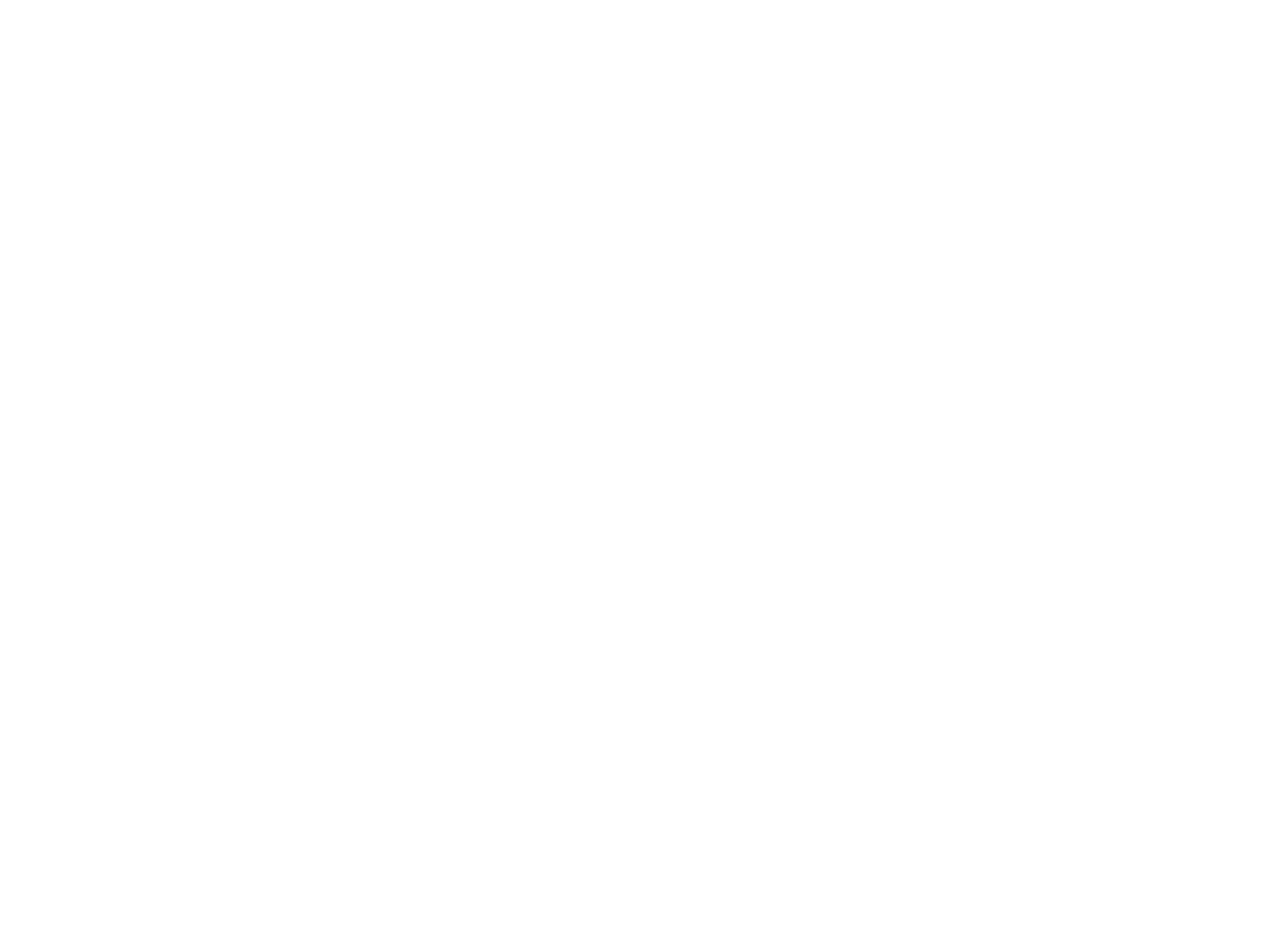
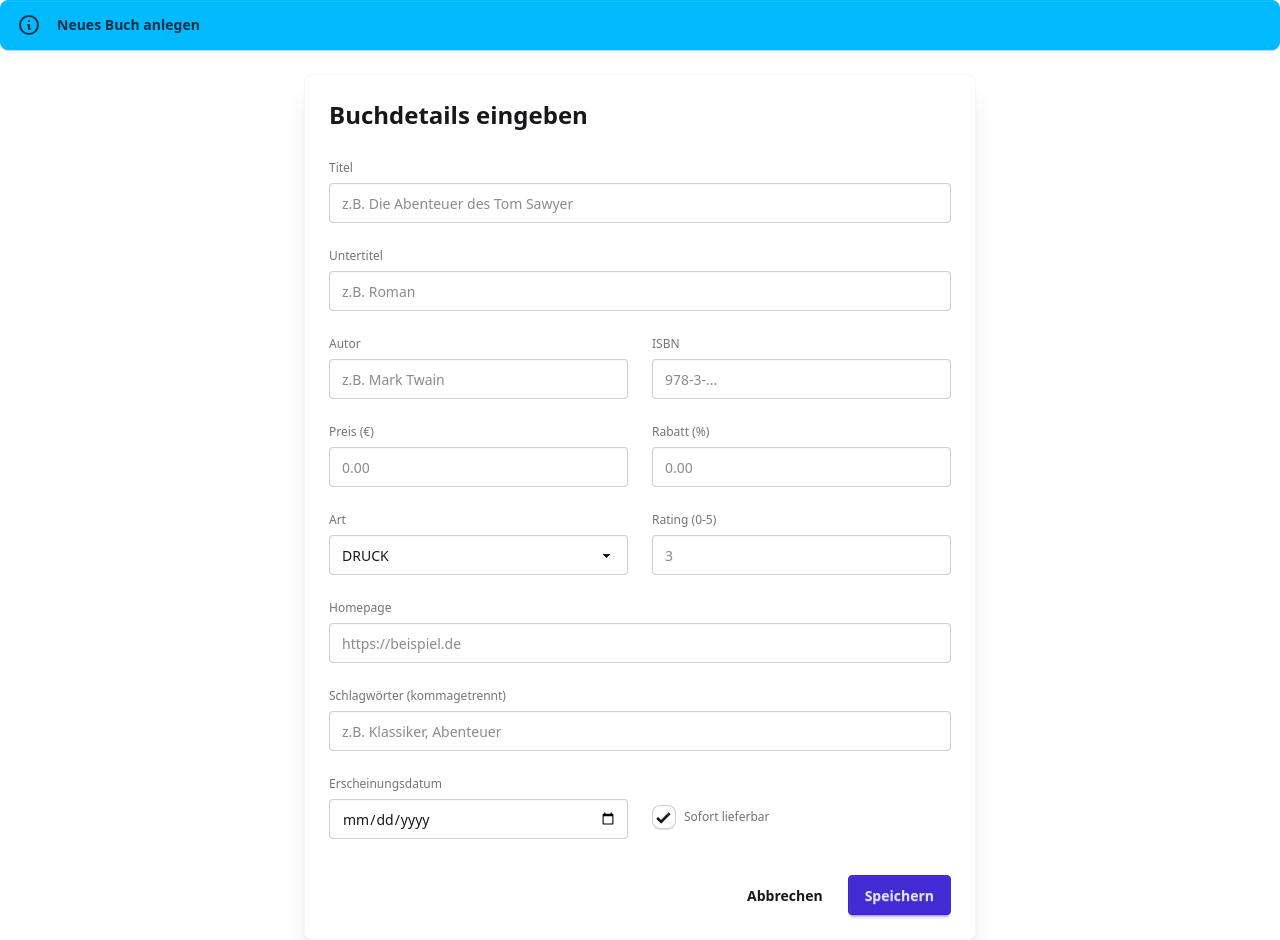
Before and after one commit to vabujl/buch-frontend, an Angular app: page /create in a window 1280 px wide. Before the commit this address led to /. Before the commit the page ends 800 px from the top, so only its background shows below. Built offline with nearby package versions, Linux system fonts and the light colour scheme.

Commit message:
refactor: Design angepasst und Komponente umbenannt

```diff
--- a/src/app/app.routes.ts
+++ b/src/app/app.routes.ts
@@ -1,9 +1,11 @@
 import { Routes } from '@angular/router';
 import { Search } from './search/search';
-import { Login } from './components/login/login'
+import { Login } from './components/login/login';
+import { Create } from './components/book-create/book-create';
 
 export const routes: Routes = [
   { path: 'login', component: Login },
   { path: 'search', component: Search },
-  { path: '', redirectTo: 'login', pathMatch: 'full',},
+  { path: 'create', component: Create },
+  { path: '', redirectTo: 'login', pathMatch: 'full' },
 ];
--- a/src/app/components/book-create/book-create.html
+++ b/src/app/components/book-create/book-create.html
@@ -1,35 +1,83 @@
-<div class="flex justify-center mt-10">
-  <div class="card bg-base-100 w-96 shadow-xl border border-base-200">
+<div class="space-y-6">
+  <div class="alert alert-info">
+    <svg xmlns="http://www.w3.org/2000/svg" fill="none" viewBox="0 0 24 24" class="stroke-current shrink-0 w-6 h-6"><path stroke-linecap="round" stroke-linejoin="round" stroke-width="2" d="M13 16h-1v-4h-1m1-4h.01M21 12a9 9 0 11-18 0 9 9 0 0118 0z"></path></svg>
+    <span class="font-semibold">Neues Buch anlegen</span>
+  </div>
+
+  <div class="card bg-base-100 w-full max-w-2xl mx-auto shadow-xl border border-base-200">
     <div class="card-body">
-      <h2 class="card-title text-2xl mb-4">Neues Buch anlegen</h2>
+      <h2 class="card-title text-2xl mb-4">Buchdetails eingeben</h2>
 
-      <form>
+      <form class="grid grid-cols-1 md:grid-cols-2 gap-x-6 gap-y-4">
+        <div class="fieldset md:col-span-2">
+          <label class="fieldset-label">Titel</label>
+          <input type="text" placeholder="z.B. Die Abenteuer des Tom Sawyer" class="input input-bordered w-full" />
+        </div>
+
+        <div class="fieldset md:col-span-2">
+          <label class="fieldset-label">Untertitel</label>
+          <input type="text" placeholder="z.B. Roman" class="input input-bordered w-full" />
+        </div>
 
         <div class="fieldset">
-          <label class="fieldset-label">Buchtitel</label>
-          <input type="text" placeholder="z.B. Harry Potter" class="input input-bordered w-full" />
+          <label class="fieldset-label">Autor</label>
+          <input type="text" placeholder="z.B. Mark Twain" class="input input-bordered w-full" />
         </div>
 
-        <div class="fieldset mt-4">
-          <label class="fieldset-label">Autor</label>
-          <input type="text" placeholder="z.B. J.K. Rowling" class="input input-bordered w-full" />
-        </div>
-
-        <div class="fieldset mt-4">
+        <div class="fieldset">
           <label class="fieldset-label">ISBN</label>
           <input type="text" placeholder="978-3-..." class="input input-bordered w-full" />
         </div>
 
-        <div class="fieldset mt-4">
+        <div class="fieldset">
           <label class="fieldset-label">Preis (€)</label>
-          <input type="number" placeholder="0.00" class="input input-bordered w-full" />
+          <input type="number" placeholder="0.00" class="input input-bordered w-full" min="0" />
         </div>
 
-        <div class="card-actions justify-end mt-6">
+        <div class="fieldset">
+          <label class="fieldset-label">Rabatt (%)</label>
+          <input type="number" placeholder="0.00" class="input input-bordered w-full" min="0" max="1" />
+        </div>
+
+        <div class="fieldset">
+          <label class="fieldset-label">Art</label>
+          <select class="select select-bordered w-full">
+            <option selected>DRUCK</option>
+            <option>KINDLE</option>
+          </select>
+        </div>
+
+        <div class="fieldset">
+          <label class="fieldset-label">Rating (0-5)</label>
+          <input type="number" placeholder="3" class="input input-bordered w-full" min="0" max="5" />
+        </div>
+
+        <div class="fieldset md:col-span-2">
+          <label class="fieldset-label">Homepage</label>
+          <input type="url" placeholder="https://beispiel.de" class="input input-bordered w-full" />
+        </div>
+
+        <div class="fieldset md:col-span-2">
+          <label class="fieldset-label">Schlagwörter (kommagetrennt)</label>
+          <input type="text" placeholder="z.B. Klassiker, Abenteuer" class="input input-bordered w-full" />
+        </div>
+
+        <div class="fieldset">
+          <label class="fieldset-label">Erscheinungsdatum</label>
+          <input type="date" class="input input-bordered w-full" />
+        </div>
+
+        <div class="fieldset flex items-center pt-6">
+          <label class="label cursor-pointer gap-2">
+            <input type="checkbox" class="checkbox" checked />
+            <span class="label-text">Sofort lieferbar</span>
+          </label>
+        </div>
+
+        <div class="card-actions justify-end mt-4 md:col-span-2">
           <button class="btn btn-ghost">Abbrechen</button>
           <button class="btn btn-primary">Speichern</button>
         </div>
-
       </form>
     </div>
   </div>
```
Also changed, not shown: src/app/components/book-create/book-create.ts (renamed from src/app/components/book-create/book-create.component.ts), 1 other file (tests, documents, lock files or other folders).
